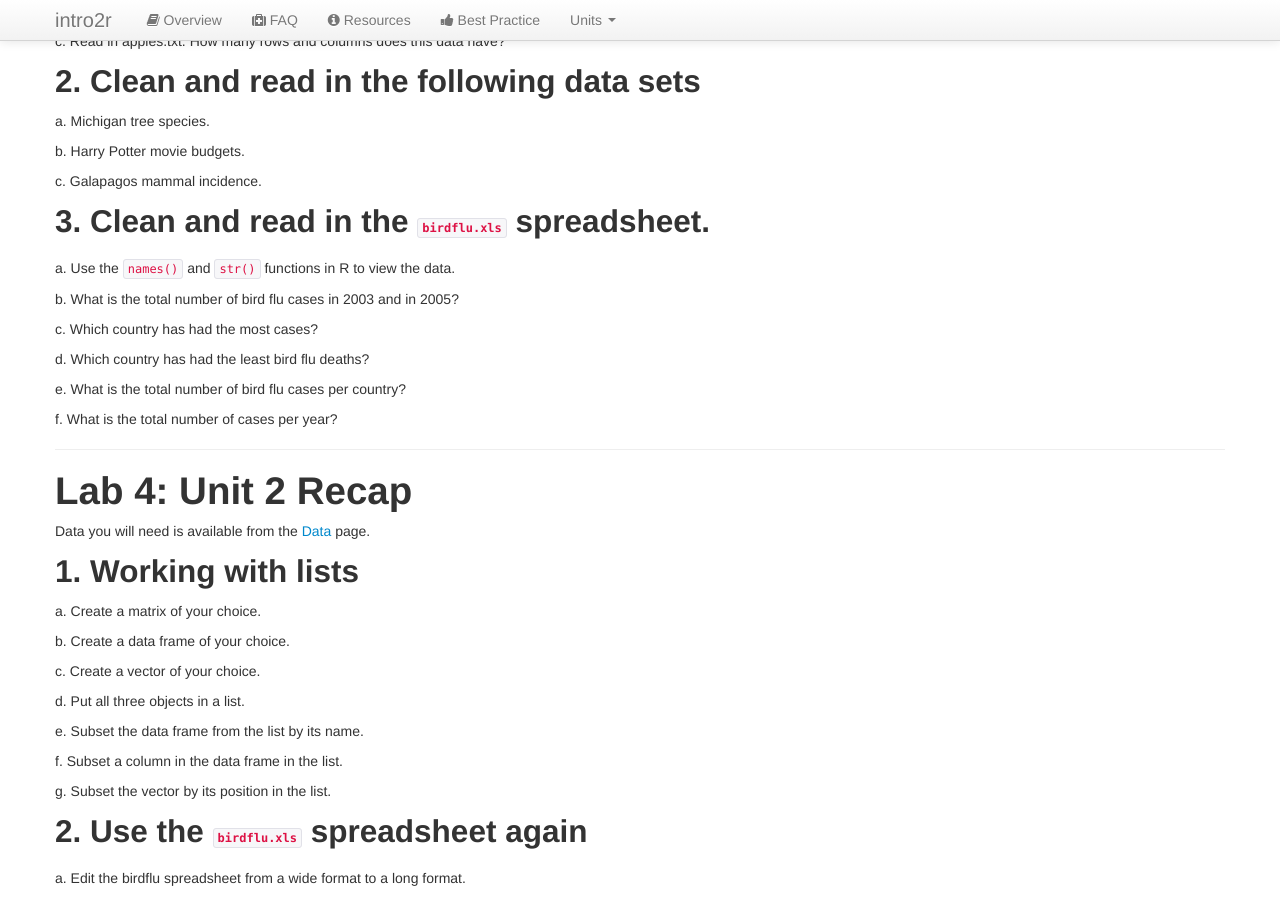
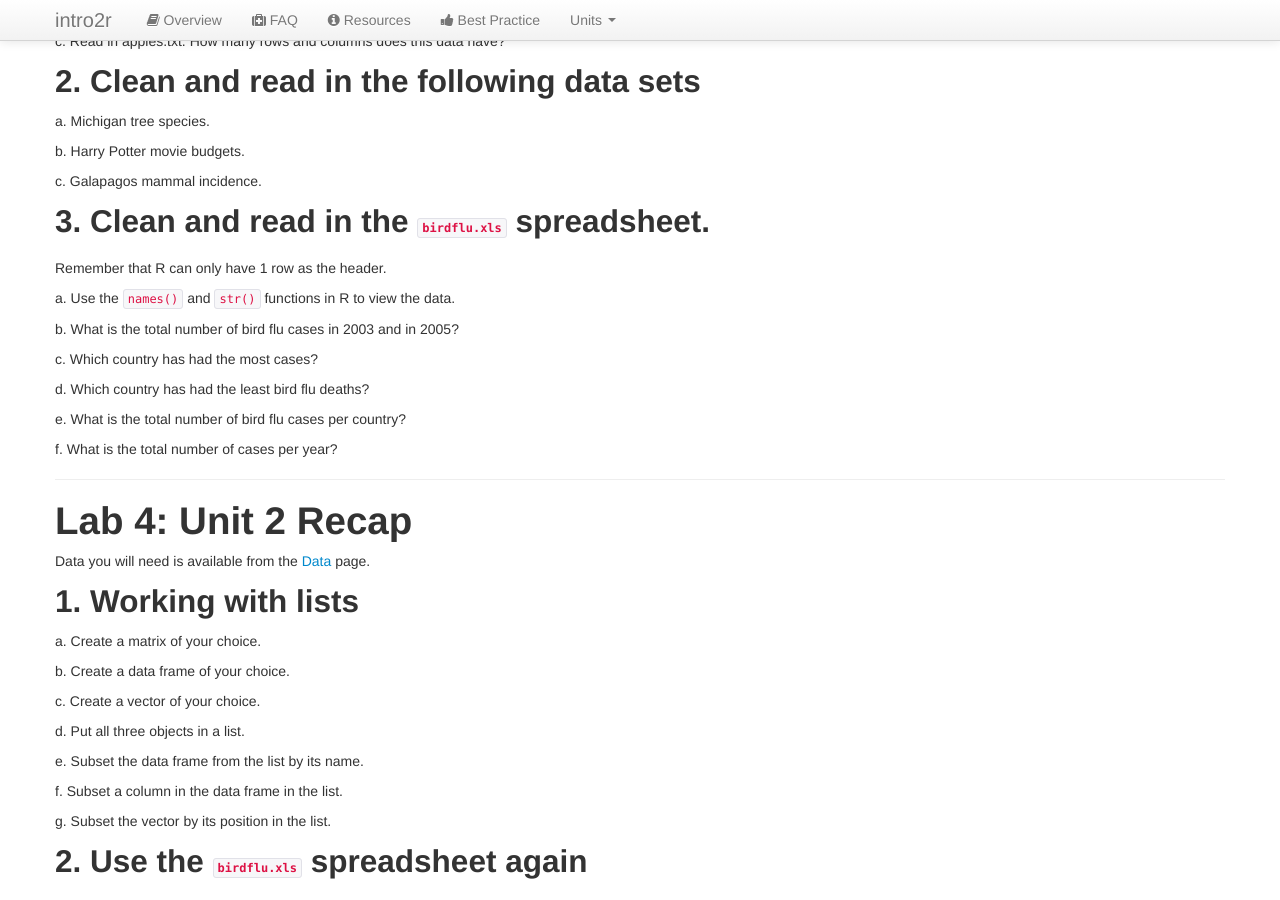
Before and after one commit to intro2r/intro2r, a Jekyll site: the page built from unit2/labs.md, in a window 1280 px wide and 900 px high, scrolled down 4177 px. Built offline with Jekyll 4.4.1, drawn with Linux system fonts in a browser that asks for light colours.

Commit message:
Update labs.md

```diff
--- a/unit2/labs.md
+++ b/unit2/labs.md
@@ -229,6 +229,8 @@ The data for this lab are available on the [Data](http://intro2r.info/data/) pag
 
 ## 3. Clean and read in the `birdflu.xls` spreadsheet.
 
+Remember that R can only have 1 row as the header.
+
  a. Use the `names()` and `str()` functions in R to view the data.
 
  b. What is the total number of bird flu cases in 2003 and in 2005?
```
